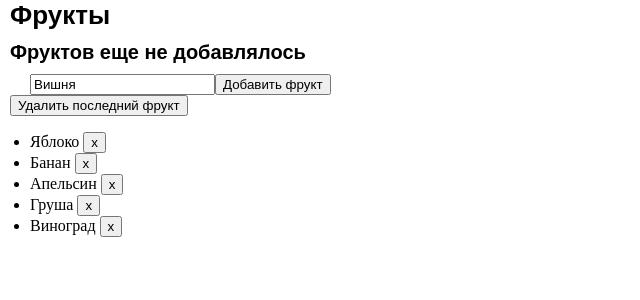
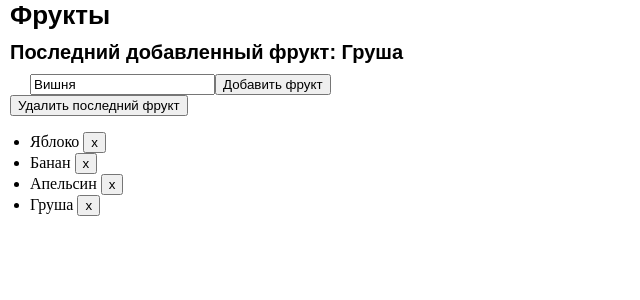
Before and after one commit to 43raze/fruits-vue-vite, a Vue app: page / in a window 1280 px wide. Shown: the top 300 px of the page, without its empty margins (0-640 px from the left). Built offline with nearby package versions, Linux system fonts and the light colour scheme.

Commit message:
Added Components

```diff
--- a/src/App.vue
+++ b/src/App.vue
@@ -1,14 +1,14 @@
 <script>
-import FruitItem from './components/FruitItem.vue'
+import FruitsList from './components/FruitsList.vue'
+import FruitLasted from './components/FruitLasted.vue'
 import FruitSubmitter from './components/FruitSubmitter.vue'
 
 export default {
-  components: { FruitItem, FruitSubmitter },
+  components: { FruitSubmitter, FruitLasted, FruitsList },
 
   data() {
     return {
-      fruits: ['Яблоко', 'Банан', 'Апельсин', 'Груша', 'Виноград'],
-      lastFruit: '',
+      fruits: ['Яблоко', 'Банан', 'Апельсин', 'Груша'],
     }
   },
 
@@ -16,7 +16,6 @@ export default {
     doSomething() {
       if (this.fruits.includes(this.fruit)) return
       this.fruits.push(this.fruit)
-      this.lastFruit = this.fruit
     },
 
     removeFruit(fruit) {
@@ -29,20 +28,13 @@ export default {
 <template>
   <main>
     <h1>Фрукты</h1>
-    <h2 v-if="lastFruit">Последний добавленный фрукт: {{ lastFruit }}</h2>
-    <h2 v-else>Фруктов еще не добавлялось</h2>
+
+    <FruitLasted :last-fruit="fruits.at(-1)" />
 
     <FruitSubmitter @fruit-submit="fruits.push($event)" />
 
     <button @click="fruits.pop()">Удалить последний фрукт</button>
 
-    <ul>
-      <FruitItem
-        v-for="(fruit, idx) of fruits"
-        :key="idx"
-        :fruit="fruit"
-        @fruit-removed="removeFruit"
-      />
-    </ul>
+    <FruitsList :fruits="fruits" @fruit-removed="removeFruit" />
   </main>
 </template>
--- /dev/null
+++ b/src/components/FruitLasted.vue
@@ -0,0 +1,12 @@
+<script>
+export default {
+  props: ['lastFruit'],
+}
+</script>
+
+<template>
+  <div>
+    <h2 v-if="lastFruit">Последний добавленный фрукт: {{ lastFruit }}</h2>
+    <h2 v-else>Фруктов еще не добавлялось</h2>
+  </div>
+</template>
--- /dev/null
+++ b/src/components/FruitsList.vue
@@ -0,0 +1,22 @@
+<script>
+import FruitItem from './FruitItem.vue'
+
+export default {
+  components: { FruitItem },
+
+  props: ['fruits'],
+
+  emits: ['fruit-removed'],
+}
+</script>
+
+<template>
+  <ul>
+    <FruitItem
+      v-for="(fruit, idx) of fruits"
+      :key="idx"
+      :fruit="fruit"
+      @fruit-removed="$emit('fruit-removed', fruit)"
+    />
+  </ul>
+</template>
```
